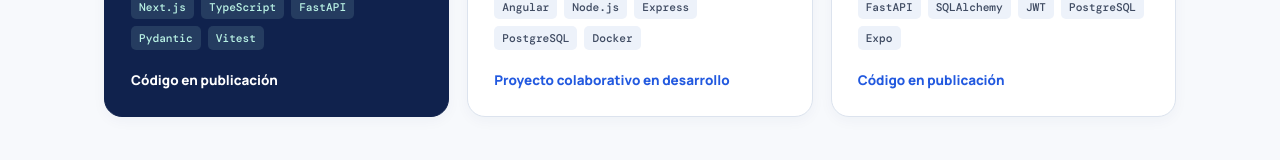
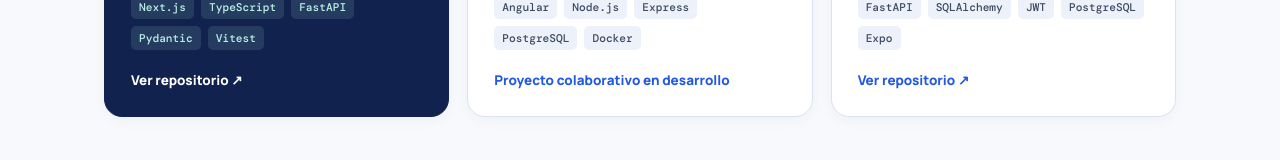
Before and after one commit to alinge20/alinge20.github.io, a plain HTML site: page index.html in a window 1280 px wide. Shown: the part 1469-1629 px from the top of the page. Drawn offline with nearby package versions, Linux system fonts and the light colour scheme.

Commit message:
feat: link selected project repositories

```diff
--- a/index.html
+++ b/index.html
@@ -26,9 +26,9 @@
   <main>
     <header id="inicio" class="hero"><div class="wrap hero-grid"><div><div class="eyebrow">Desarrollo de software · Bogotá, Colombia</div><h1>Full-stack, automatización y productos que resuelven problemas reales.</h1><p class="lead">Soy Allison Guerrero, estudiante de Ingeniería de Software y desarrolladora enfocada en construir aplicaciones web completas, APIs y automatizaciones. Trabajo desde la necesidad del negocio hasta la entrega técnica: diseño, desarrollo, integración, pruebas y despliegue.</p><div class="actions"><a class="button primary" href="https://github.com/alinge20" target="_blank" rel="noreferrer">Ver GitHub ↗</a><a class="button secondary" href="mailto:ingeali@gmail.com">Escríbeme por correo</a></div></div><aside class="hero-aside"><img class="portrait" src="assets/allison-guerrero.jpg" alt="Allison Guerrero"><div class="hero-note"><strong>Enfoque actual</strong><br>Aplicaciones full-stack, APIs REST, automatización de procesos e integración de servicios con IA.</div></aside></div></header>
     <section id="proyectos"><div class="wrap"><div class="section-heading"><div><div class="eyebrow">Trabajo demostrable</div><h2>Proyectos seleccionados</h2></div><p class="section-intro">Cada proyecto muestra una solución funcional, una arquitectura concreta y las tecnologías utilizadas.</p></div><div class="project-grid">
-      <article class="card featured"><span class="number">01 / PROYECTO PERSONAL</span><div class="project-visual"><span>PLANIFICACIÓN INTELIGENTE</span><strong>TripMind</strong><div class="bars"><i></i><i></i><i></i></div></div><h3>TripMind AI</h3><p>Asistente de planificación de viajes que transforma una idea en un itinerario organizado. Construido como monorepo con web y API independientes, validación de datos, pruebas automatizadas y documentación de arquitectura.</p><div class="tags"><span class="tag">Next.js</span><span class="tag">TypeScript</span><span class="tag">FastAPI</span><span class="tag">Pydantic</span><span class="tag">Vitest</span></div><span class="repo">Código en publicación</span></article>
+      <article class="card featured"><span class="number">01 / PROYECTO PERSONAL</span><div class="project-visual"><span>PLANIFICACIÓN INTELIGENTE</span><strong>TripMind</strong><div class="bars"><i></i><i></i><i></i></div></div><h3>TripMind AI</h3><p>Asistente de planificación de viajes que transforma una idea en un itinerario organizado. Construido como monorepo con web y API independientes, validación de datos, pruebas automatizadas y documentación de arquitectura.</p><div class="tags"><span class="tag">Next.js</span><span class="tag">TypeScript</span><span class="tag">FastAPI</span><span class="tag">Pydantic</span><span class="tag">Vitest</span></div><a class="repo" href="https://github.com/alinge20/tripmind-ai" target="_blank" rel="noreferrer">Ver repositorio ↗</a></article>
       <article class="card"><span class="number">02 / PROYECTO DE EQUIPO · EN DESARROLLO</span><div class="project-visual"><span>BIENESTAR LABORAL</span><strong>Pausas</strong><div class="bars"><i></i><i></i><i></i></div></div><h3>Pausas Activas</h3><p>Plataforma web y móvil para gestionar rutinas de bienestar laboral, horarios y cumplimiento por área. Incluye autenticación, control de permisos, paneles de seguimiento y una API REST conectada a PostgreSQL.</p><div class="tags"><span class="tag">Angular</span><span class="tag">Node.js</span><span class="tag">Express</span><span class="tag">PostgreSQL</span><span class="tag">Docker</span></div><span class="repo">Proyecto colaborativo en desarrollo</span></article>
-      <article class="card"><span class="number">03 / PROYECTO PERSONAL</span><div class="project-visual"><span>MARKETPLACE OPERATIONS</span><strong>BuyFlow</strong><div class="bars"><i></i><i></i><i></i></div></div><h3>BuyFlow</h3><p>Plataforma para centralizar la gestión de productos en múltiples marketplaces. Combina una API con arquitectura hexagonal, autenticación JWT, reglas de comisión y una aplicación móvil para validar el flujo completo.</p><div class="tags"><span class="tag">FastAPI</span><span class="tag">SQLAlchemy</span><span class="tag">JWT</span><span class="tag">PostgreSQL</span><span class="tag">Expo</span></div><span class="repo">Código en publicación</span></article>
+      <article class="card"><span class="number">03 / PROYECTO PERSONAL</span><div class="project-visual"><span>MARKETPLACE OPERATIONS</span><strong>BuyFlow</strong><div class="bars"><i></i><i></i><i></i></div></div><h3>BuyFlow</h3><p>Plataforma para centralizar la gestión de productos en múltiples marketplaces. Combina una API con arquitectura hexagonal, autenticación JWT, reglas de comisión y una aplicación móvil para validar el flujo completo.</p><div class="tags"><span class="tag">FastAPI</span><span class="tag">SQLAlchemy</span><span class="tag">JWT</span><span class="tag">PostgreSQL</span><span class="tag">Expo</span></div><a class="repo" href="https://github.com/alinge20/buyflow" target="_blank" rel="noreferrer">Ver repositorio ↗</a></article>
     </div></div></section>
     <section id="perfil" class="experience"><div class="wrap skill-layout"><div><div class="eyebrow">Perfil técnico</div><h2>Construyo soluciones completas, no solo pantallas.</h2><p>Combino desarrollo web, backend, bases de datos y automatización para convertir procesos manuales en herramientas confiables y mantenibles.</p></div><div class="skill-groups"><div class="skill-group"><h3>Frontend</h3><p>TypeScript, JavaScript, React, Next.js, Angular, HTML y CSS.</p></div><div class="skill-group"><h3>Backend y datos</h3><p>Python, FastAPI, Node.js, Express, APIs REST, PostgreSQL, MySQL, SQLAlchemy y Firebase.</p></div><div class="skill-group"><h3>Automatización e integración</h3><p>APIs, flujos de automatización, Docker, Git/GitHub, despliegues y herramientas de IA generativa.</p></div><div class="skill-group"><h3>Forma de trabajo</h3><p>Git, pruebas, documentación, resolución de incidencias, comunicación con usuarios y metodologías ágiles.</p></div></div></div></section>
     <section id="experiencia"><div class="wrap"><div class="section-heading"><div><div class="eyebrow">Trayectoria</div><h2>Experiencia profesional</h2></div><p class="section-intro">Experiencia práctica en desarrollo, automatización, soporte técnico y soluciones para operaciones empresariales.</p></div><div class="timeline"><article class="role"><time>Feb 2026 — Jul 2026</time><div><h3>Pasante de Desarrollo de Software y Automatización</h3><div class="company">CTM Consolidatour Tour Tourist Management</div><p>Desarrollo e integración de soluciones para procesos comerciales y administrativos; automatización con Python, APIs, CRM y herramientas de IA. Participación en análisis, construcción, pruebas y despliegue.</p></div></article><article class="role"><time>Ene 2025 — Jul 2025</time><div><h3>Pasante de Desarrollo Web</h3><div class="company">Megacore S.A.S</div><p>Desarrollo y mantenimiento de sitios y soluciones web, gestión de información e inventarios con Airtable, y soporte a necesidades digitales de la empresa.</p></div></article><article class="role"><time>Feb 2022 — Dic 2025</time><div><h3>Practicante de Mesa de Ayuda y Soporte Técnico</h3><div class="company">Softland</div><p>Gestión y resolución de incidencias mediante Zendesk, documentación de casos y apoyo a procesos de calidad. Experiencia directa traduciendo necesidades de usuarios en soluciones técnicas.</p></div></article></div></div></section>
```
